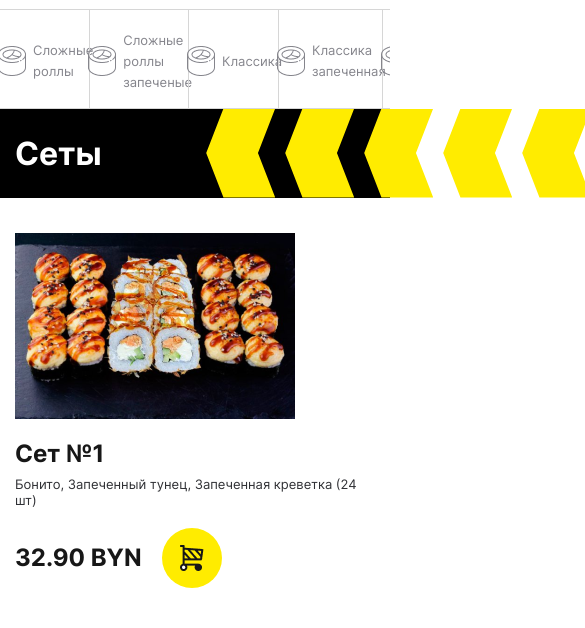
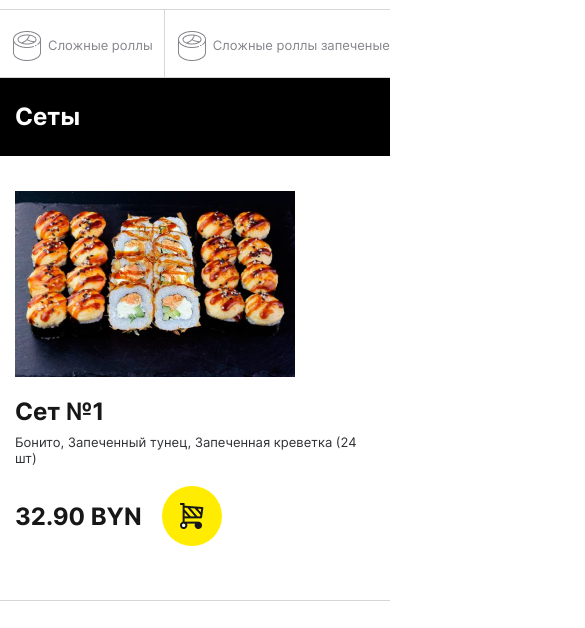
Before and after one commit to vlad-korpik-1992/thebox, a plain HTML site: page category_sushi.html in a window 390 px wide. Shown: the part 216-844 px from the top of the page, 585 px wide, since content can reach past the window. Drawn offline with Linux system fonts and the light colour scheme.

Commit message:
The sushi page mobile version is ready

```diff
--- a/category_sushi.html
+++ b/category_sushi.html
@@ -138,7 +138,7 @@
                     <h1>Суши</h1>
                 </div>
                 <div class="category__head__items category__head__items--sushi category__head__items--end">
-                    <ul class="category__head__list">
+                    <ul class="category__head__list category__head__list--sushi">
                         <li class="category__head__list__items category__head__list__items--flex">
                             <a class="category__head__list__link category__head__list__link--sushi" href="#">
                                 <img src="img/category_sushi.png" alt="">
--- a/css/style.css
+++ b/css/style.css
@@ -832,7 +832,7 @@ p.about__inner__show:last-child{
     display: block;
     font-weight: 700;
     font-size: 32px;
-    line-height: 39px;
+    line-height: 120%;
     color: #FFFFFF;
 }
 .subcategory__box{
@@ -852,7 +852,7 @@ p.about__inner__show:last-child{
     position: relative;
     content: '';
     height: 89px;
-    width: 69px;
+    width: 60px;
     background-color: #FFEC00;
     clip-path: polygon(100% 0%, 75% 50%, 100% 100%, 25% 100%, 0% 50%, 25% 0%);
 }
@@ -1632,6 +1632,15 @@ p.about__inner__show:last-child{
         padding-left: 10px;
         padding-right: 10px;
     }
+    .subcategory__box__inner{
+        grid-template-columns: repeat(5, 1fr);
+    }
+    .subcategory__box__inner__items:nth-child(6n), .subcategory__box__inner__items:nth-child(7n){
+        display: none;
+    }
+    .category__head__items--sushi{
+        flex: 0 0 85%;
+    }
 }
 @media (max-width: 991px){
     .header__box__items:nth-child(2n){
@@ -1735,6 +1744,27 @@ p.about__inner__show:last-child{
         flex: 0 0 150px;
         max-width: fit-content;
         padding: 0 15px;
+    }
+    .subcategory__box__inner{
+        grid-template-columns: repeat(2, 1fr);
+    }
+    .subcategory__box__inner__items:nth-child(3n), .subcategory__box__inner__items:nth-child(4n), .subcategory__box__inner__items:nth-child(5n){
+        display: none;
+    }
+    .category__head__items--sushi{
+        justify-content: space-between;
+        flex: 0 0 100%;
+        max-width: calc(100% + 60px);
+        margin-right: 0;
+        margin-left: -30px;
+    }
+    .category__head__list--sushi{
+        width: 992px;
+        justify-content: space-between;
+        border-top: 1px solid #D6D6D6;
+        margin-top: 12px;
+        overflow-x: scroll;
+        align-items: stretch;
     }
 }
 @media (max-width: 767px){
@@ -1811,11 +1841,23 @@ p.about__inner__show:last-child{
         justify-content: center;
         border-left: 1px solid #D6D6D6;
     }
+    .category__head__list__link--sushi p {
+        white-space: nowrap;
+    }
+    .category__head__list__items--flex{
+        padding: 0 15px;
+    }
     .category__head__list__items:first-child{
         border-left: none;
     }
     .category__head__list__link{
         border-left: none;
+    }
+    .subcategory__box__inner{
+        grid-template-columns: repeat(1, 1fr);
+    }
+    .subcategory__box__inner__items:nth-child(2n){
+        display: none;
     }
     .single__box__article{
         flex: 0 0 100%;
@@ -1950,6 +1992,9 @@ p.about__inner__show:last-child{
     }
     .stocks__box__inner__column h2{
         padding-top: 15px;
+    }
+    .subcategory__box__inner{
+        display: none;
     }
     .delivery__box__items:first-child{
         flex: 0 0 100%;
@@ -1981,6 +2026,9 @@ p.about__inner__show:last-child{
     .products__box__half__imglink--pizza img{
         width: 100%;
     }
+    .subcategory h2{
+        font-size: 24px;
+    }
 }
 @media (max-width: 424px){
     .header__social__box__items {
```
